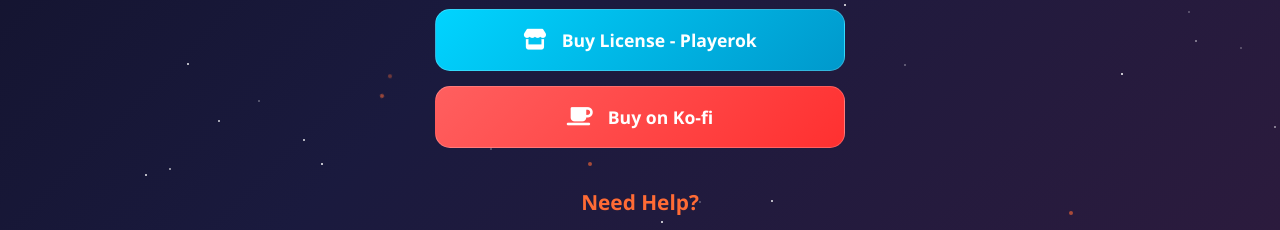
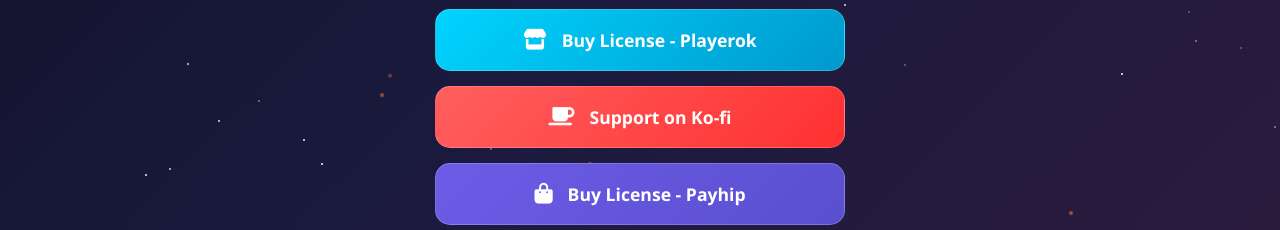
Before and after one commit to auuruum/rustplusplus-buy, a plain HTML site: page index.html in a window 1280 px wide. Shown: the part 579-809 px from the top of the page. Drawn offline with Linux system fonts and the light colour scheme.

Commit message:
feat: add Payhip purchase link with custom styling
Added a new Payhip purchase link button with gradient styling similar to existing Ko-fi button. Includes hover state styling for better user interaction.

```diff
--- a/index.html
+++ b/index.html
@@ -201,6 +201,14 @@
             background: linear-gradient(135deg, #ff7070 0%, #ff4040 100%);
         }
 
+        .payhip-link {
+            background: linear-gradient(135deg, #6c5ce7 0%, #5a4fcf 100%);
+        }
+
+        .payhip-link:hover {
+            background: linear-gradient(135deg, #7d6ef7 0%, #6b5fdf 100%);
+        }
+
         .contact-section {
             margin-top: 40px;
             text-align: center;
@@ -358,7 +366,12 @@
 
             <a href="https://ko-fi.com/s/392f4d28ce" target="_blank" class="link-button kofi-link">
                 <i class="fas fa-coffee"></i>
-                Buy on Ko-fi
+                Support on Ko-fi
+            </a>
+
+            <a href="https://payhip.com/auuruum" target="_blank" class="link-button payhip-link">
+                <i class="fas fa-shopping-bag"></i>
+                Buy License - Payhip
             </a>
         </div>
 
```
